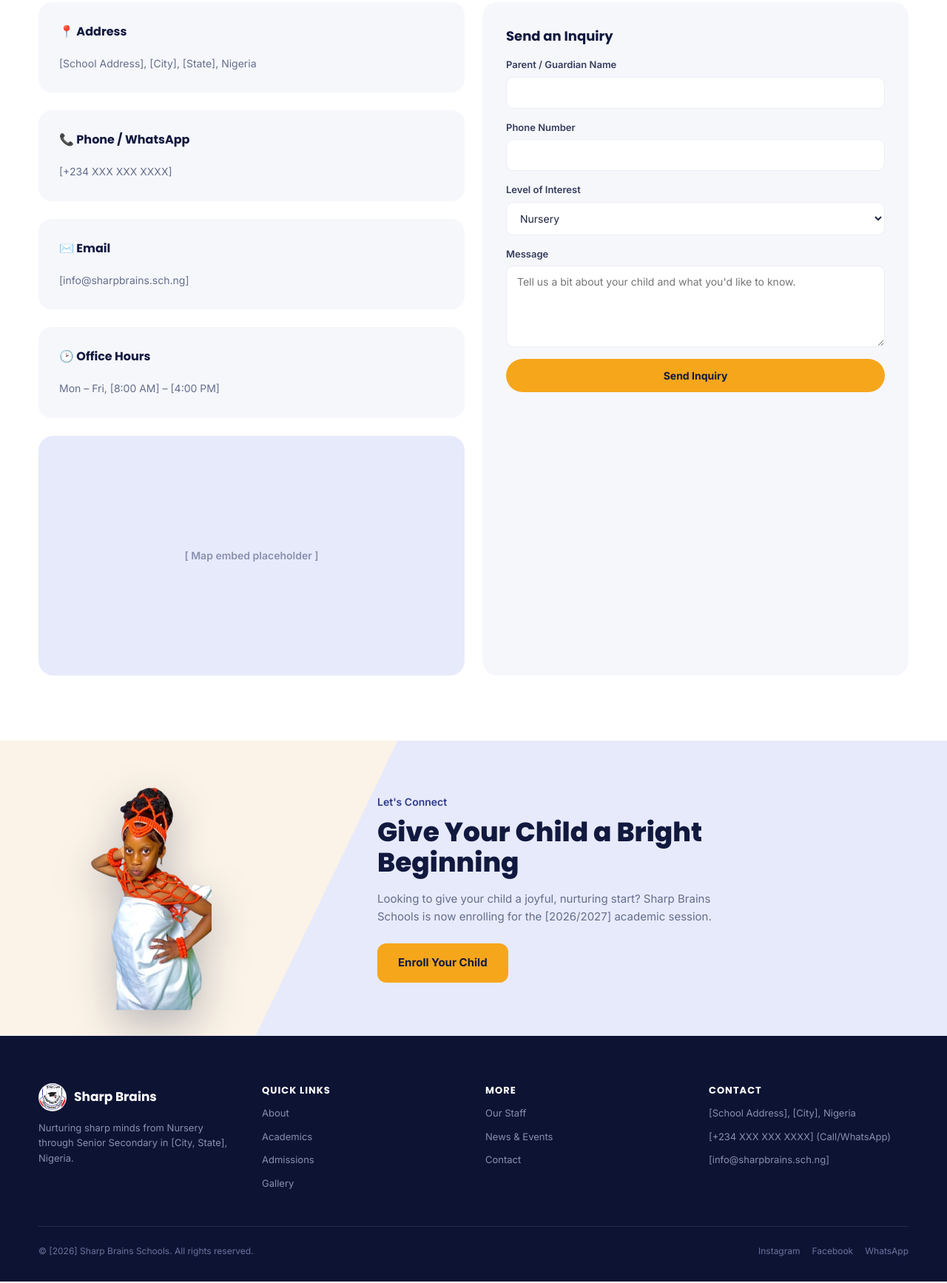
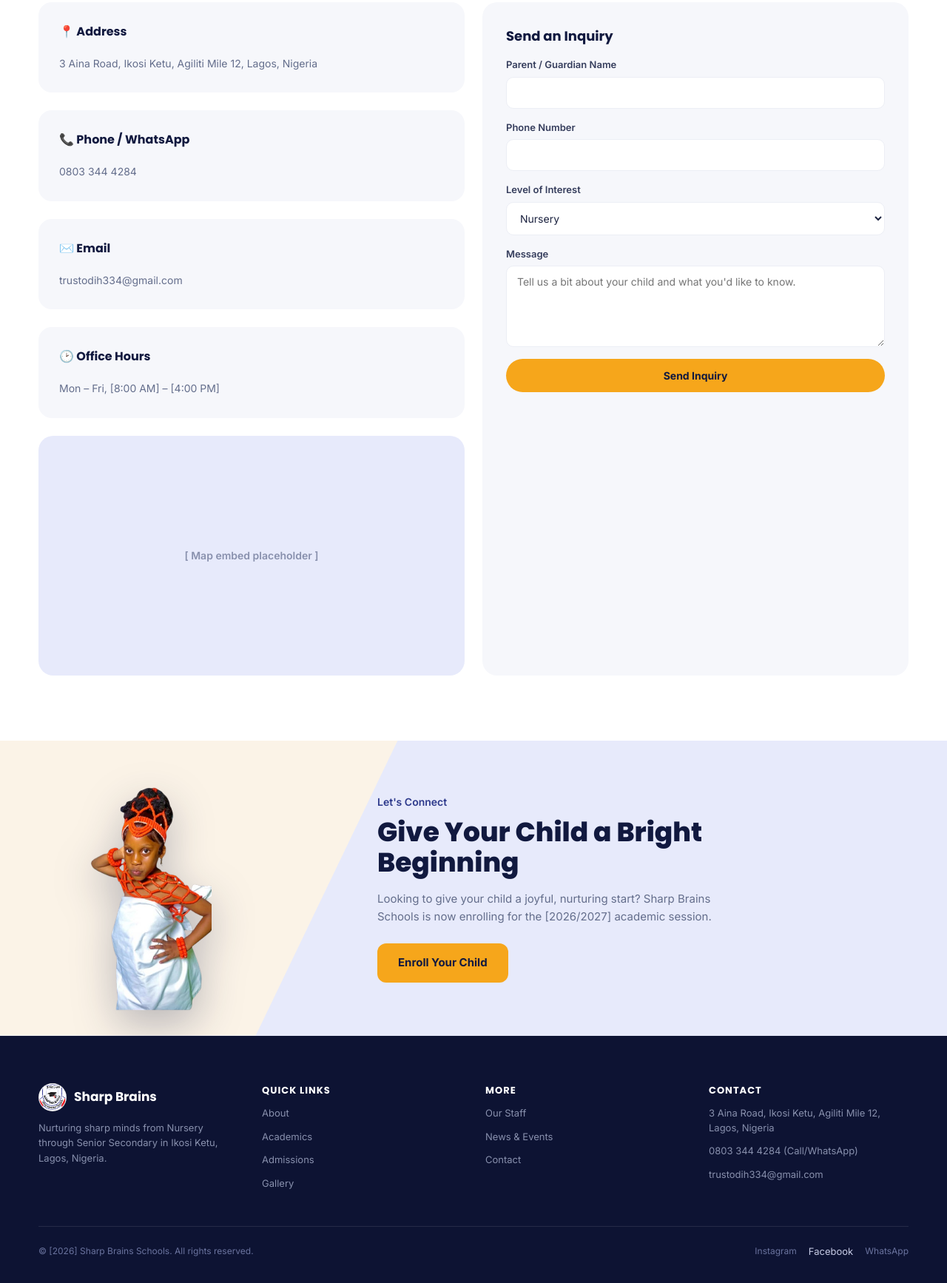
Before and after one commit to michealiluyomade-beep/sharpbrains-website, a plain HTML site: page contact.html in a window 1280 px wide. Shown: the part 441-2175 px from the top of the page at 74% size. Drawn offline with Linux system fonts and the light colour scheme.

Commit message:
Replace placeholder contact info with real school details from Facebook
Address, phone/WhatsApp, and email now pulled from the school's official
Facebook page; Lagos State Ministry of Education references filled in;
footer Facebook icon now links to the real page.

Co-Authored-By: Claude Sonnet 5 <noreply@anthropic.com>
Claude-Session: https://claude.ai/code/session_01Ea74rturbYVfojsWYUGLp4

```diff
--- a/contact.html
+++ b/contact.html
@@ -45,15 +45,15 @@
     <div style="display:flex;flex-direction:column;gap:24px;">
       <div class="card sm">
         <h3 style="font-size:16px;">&#128205; Address</h3>
-        <p class="muted" style="font-size:14px;padding-top:6px;">[School Address], [City], [State], Nigeria</p>
+        <p class="muted" style="font-size:14px;padding-top:6px;">3 Aina Road, Ikosi Ketu, Agiliti Mile 12, Lagos, Nigeria</p>
       </div>
       <div class="card sm">
         <h3 style="font-size:16px;">&#128222; Phone / WhatsApp</h3>
-        <p class="muted" style="font-size:14px;padding-top:6px;">[+234 XXX XXX XXXX]</p>
+        <p class="muted" style="font-size:14px;padding-top:6px;">0803 344 4284</p>
       </div>
       <div class="card sm">
         <h3 style="font-size:16px;">&#9993;&#65039; Email</h3>
-        <p class="muted" style="font-size:14px;padding-top:6px;">[info@sharpbrains.sch.ng]</p>
+        <p class="muted" style="font-size:14px;padding-top:6px;">trustodih334@gmail.com</p>
       </div>
       <div class="card sm">
         <h3 style="font-size:16px;">&#128337; Office Hours</h3>
@@ -112,7 +112,7 @@
           <img src="assets/logo.jpg" alt="Sharp Brain International Schools logo" class="brand-mark" style="width:38px;height:38px;">
           <span style="font-family:'Poppins';font-weight:700;font-size:17px;color:#fff;">Sharp Brains</span>
         </div>
-        <p style="font-size:13px;line-height:1.6;color:#8890AD;">Nurturing sharp minds from Nursery through Senior Secondary in [City, State], Nigeria.</p>
+        <p style="font-size:13px;line-height:1.6;color:#8890AD;">Nurturing sharp minds from Nursery through Senior Secondary in Ikosi Ketu, Lagos, Nigeria.</p>
       </div>
       <div class="footer-col">
         <h4>QUICK LINKS</h4>
@@ -129,16 +129,16 @@
       </div>
       <div class="footer-col">
         <h4>CONTACT</h4>
-        <span>[School Address], [City], Nigeria</span>
-        <span>[+234 XXX XXX XXXX] (Call/WhatsApp)</span>
-        <span>[info@sharpbrains.sch.ng]</span>
+        <span>3 Aina Road, Ikosi Ketu, Agiliti Mile 12, Lagos, Nigeria</span>
+        <span>0803 344 4284 (Call/WhatsApp)</span>
+        <span>trustodih334@gmail.com</span>
       </div>
     </div>
     <div class="footer-bottom">
       <span>&copy; [2026] Sharp Brains Schools. All rights reserved.</span>
       <div class="social-row">
         <span>Instagram</span>
-        <span>Facebook</span>
+        <a href="https://www.facebook.com/p/SharpBrains-Intl-College-100043473537283/" target="_blank" rel="noopener" style="color:inherit;text-decoration:none;">Facebook</a>
         <span>WhatsApp</span>
       </div>
     </div>
```
Also changed, not shown: about.html (+6 -6 lines), academics.html (+5 -5 lines), admissions.html (+5 -5 lines), gallery.html (+5 -5 lines), index.html (+6 -6 lines), news.html (+5 -5 lines), staff.html (+5 -5 lines), 1 other file.
